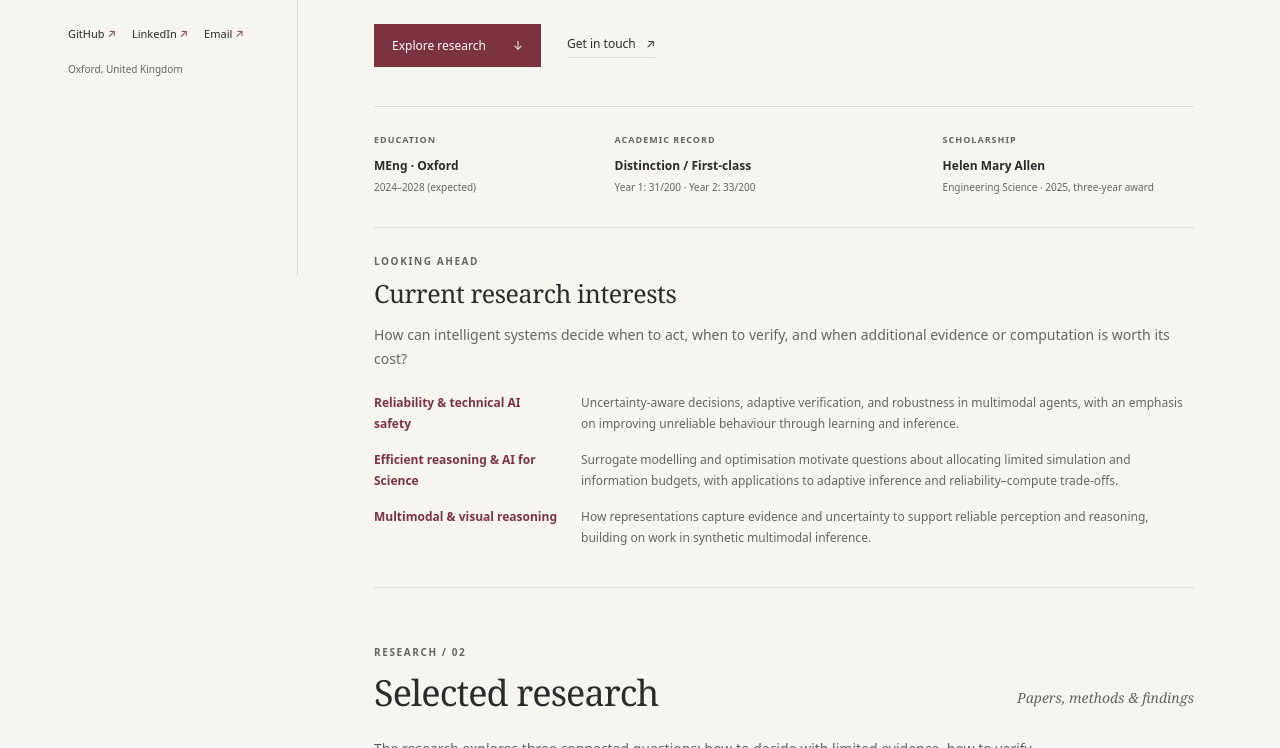
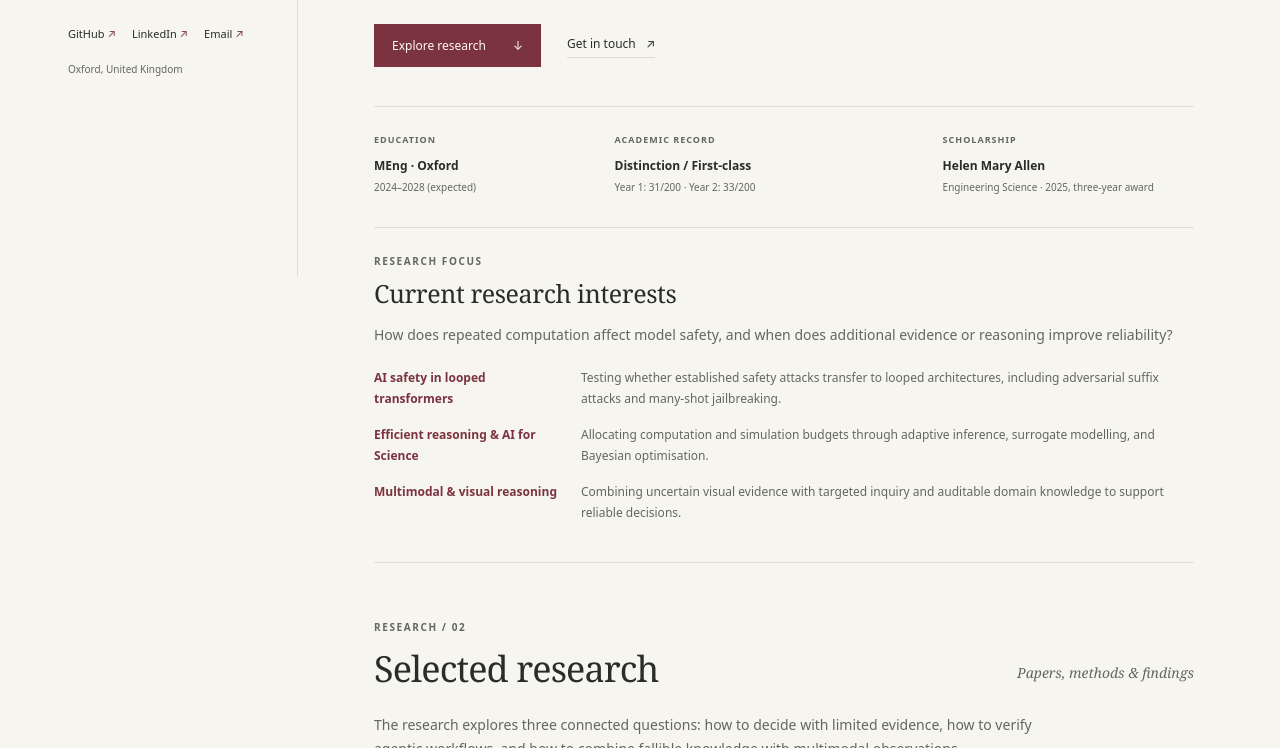
Before and after one commit to YuchengLiu0424/YuchengLiu0424.github.io, a plain HTML site: page index.html in a window 1280 px wide. Shown: the part 524-1272 px from the top of the page. Drawn offline with Linux system fonts and the light colour scheme.

Commit message:
Align research interests with looped transformer safety work

```diff
--- a/index.html
+++ b/index.html
@@ -54,13 +54,13 @@
           <div><span class="label">Scholarship</span><strong>Helen Mary Allen</strong><span>Engineering Science · 2025, three-year award</span></div>
         </div>
         <div class="current-interests" aria-labelledby="interests-title">
-          <p class="eyebrow">Looking ahead</p>
+          <p class="eyebrow">Research focus</p>
           <h2 id="interests-title">Current research interests</h2>
-          <p class="interest-question">How can intelligent systems decide when to act, when to verify, and when additional evidence or computation is worth its cost?</p>
+          <p class="interest-question">How does repeated computation affect model safety, and when does additional evidence or reasoning improve reliability?</p>
           <dl class="interest-list">
-            <div><dt>Reliability & technical AI safety</dt><dd>Uncertainty-aware decisions, adaptive verification, and robustness in multimodal agents, with an emphasis on improving unreliable behaviour through learning and inference.</dd></div>
-            <div><dt>Efficient reasoning & AI for Science</dt><dd>Surrogate modelling and optimisation motivate questions about allocating limited simulation and information budgets, with applications to adaptive inference and reliability–compute trade-offs.</dd></div>
-            <div><dt>Multimodal & visual reasoning</dt><dd>How representations capture evidence and uncertainty to support reliable perception and reasoning, building on work in synthetic multimodal inference.</dd></div>
+            <div><dt>AI safety in looped transformers</dt><dd>Testing whether established safety attacks transfer to looped architectures, including adversarial suffix attacks and many-shot jailbreaking.</dd></div>
+            <div><dt>Efficient reasoning & AI for Science</dt><dd>Allocating computation and simulation budgets through adaptive inference, surrogate modelling, and Bayesian optimisation.</dd></div>
+            <div><dt>Multimodal & visual reasoning</dt><dd>Combining uncertain visual evidence with targeted inquiry and auditable domain knowledge to support reliable decisions.</dd></div>
           </dl>
         </div>
       </section>
```
